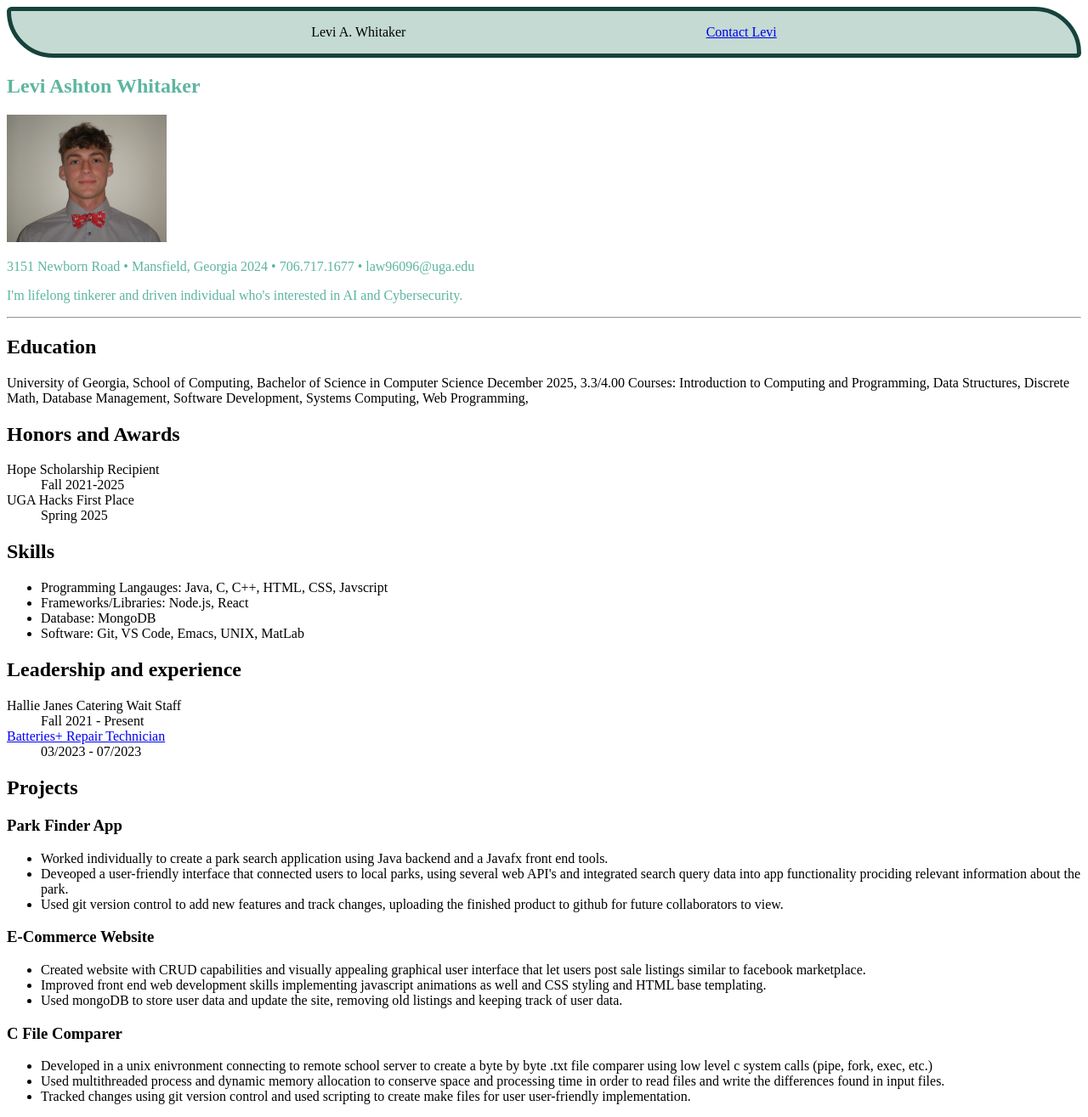
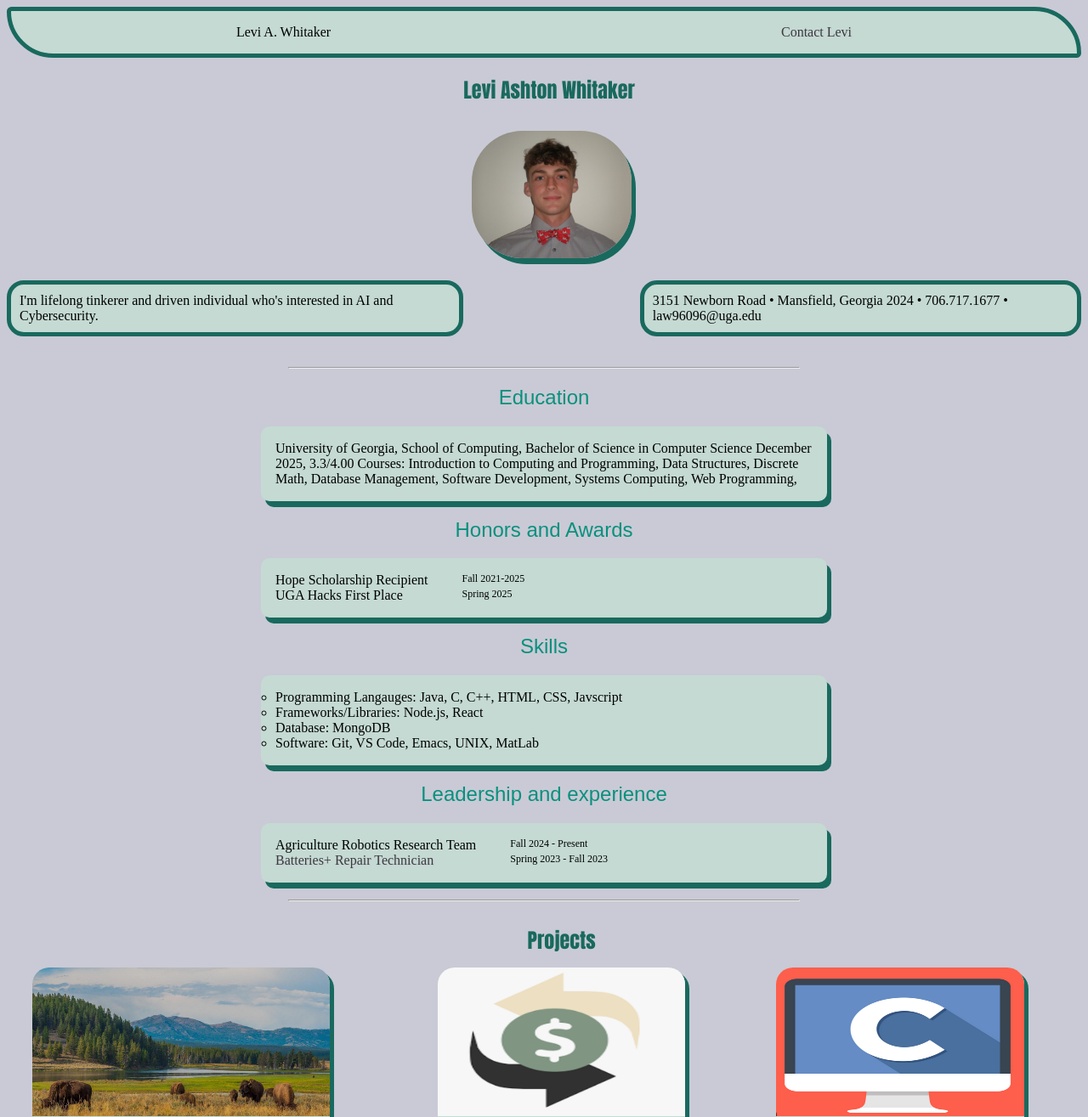
Before and after one commit to LeviWhitaker/Personal-cv, a plain HTML site: page index.html in a window 1280 px wide. Shown: the top 1315 px of the page at 85% size. Drawn offline with Linux system fonts and the light colour scheme; a web font is replaced by a local one.

Commit message:
Completed project.

```diff
--- a/css/styles.css
+++ b/css/styles.css
@@ -1,17 +1,23 @@
 body {
     margin: none;
+    background-color: #c9cad5;
 }
 
 nav  {
     background-color: #C4DAD2;
     display: flex;
     flex-direction: row;
-    justify-content: space-evenly;
-    border: 5px solid #16423C;
+    justify-content: space-around;
+    border: 5px solid #19695e;;
     border-radius: 10px 100px;
 }
 
+nav:hover {
+    border: 5px solid #55b1e6;
+}
+
 footer {
+    margin-top: 10px;;
     border: 5px solid #16423C;
     background-color: #C4DAD2;
     border-radius: 100px 10px;
@@ -20,7 +26,168 @@ footer {
 }
 
 .splash {
+    display: grid;
+    grid-template-columns: 42.5% auto auto;
+    grid-template-rows: auto auto auto;
+}
 
-    color: #5db59f;
+.anton-regular {
+    font-family: "Anton", sans-serif;
+    font-weight: 400;
+
+    font-style: normal;
+    grid-column: 2;
+    color:#19695e;
+  }
+
+.anton-regular:hover {
+    color: #55b1e6;
+    font-size: 30px;
+    text-transform:uppercase;
+}
+.new-amsterdam {
+    font-family: "New Amsterdam", sans-serif;
+    font-weight: 400;
+    font-style: normal;
+    color:#08907e;
+}
+
+h2.new-amsterdam  {
+    text-align: center;
+}
+
+.new-amsterdam:hover {
+    color: #55b1e6;
+}
+
+.headshot {
+    grid-row: 2;
+    grid-column: 2;
+    border-radius: 60px;
+    margin: 10px;
+    box-shadow: 5px 7px #19695e;
+}
+
+.headshot:hover {
+    box-shadow: 5px 7px #55b1e6;
+}
+
+.tagline {
+    padding: 10px;
+    border-radius: 20px;
+    border: 5px solid #19695e;
+    grid-row: 3;
+    grid-column: 1;
+    background-color: #C4DAD2;
+ }
+
+.address {
+    padding: 10px;
+    border-radius: 20px;
+    border: 5px solid #19695e;
+    grid-row: 3;
+    grid-column: 3;
+    background-color: #C4DAD2;
+}
+
+.address:hover {
+    border-color: #55b1e6;
+}
+.tagline:hover {
+    border-color: #55b1e6;
+}
+
+hr {
+    margin-top: 20px;
+    width: 600px;
+    color: #19695e;
+}
+
+.bubble {
+    margin:auto;
+    border-radius: 10px;
+    padding:17px;
+    background-color: #C4DAD2;
+    box-shadow: 5px 7px #19695e;
+    width: 50%;
 
 }
+
+.bubble:hover {
+    box-shadow: 5px 7px #55b1e6;
+}
+
+.u_lists {
+    list-style: circle;
+}
+
+dl {
+    display: grid;
+    grid-template-columns: max-content 1fr;
+}
+
+a {
+    text-decoration: none;
+
+    text-shadow: 1px 1px #c9cad5;
+    color:rgba(0, 0, 0, 0.717);
+
+}
+
+a:hover {
+    text-shadow: -10px 5px rgb(255, 255, 255);
+    font-size: 12px;
+}
+
+
+.three-col {
+    display: grid;
+    grid-template-columns: 1.2fr 1fr 1fr;
+    grid-template-rows: 10% 1fr 15%;
+    gap: 10px;
+}
+
+.card {
+    grid-row: 2;
+    margin-left: 30px;;
+    background-color: #C4DAD2;
+    border-radius: 20px;
+    box-shadow: 5px 5px #19695e;
+    box-shadow: 0cm;
+    width: 75%;
+    border-bottom-left-radius: 0%;
+    border-bottom-right-radius: 0%;
+    outline: 2px #16423C;
+
+}
+
+.card > img {
+    border-radius: 20px;
+    border-bottom-left-radius: 0px;
+    border-bottom-right-radius: 0px;
+    width:100%;
+    height: 175px;
+}
+
+.one-col {
+    display: grid;
+    grid-template-columns: 1fr 1fr 1fr;
+    grid-template-rows: 1fr 2fr 2fr 1fr;
+    gap: 10px;
+}
+
+.one-col label {
+    grid-column: 1;
+}
+
+textarea {
+    background-color: aliceblue;
+    border-radius: 10%;
+    outline: 3px solid #629ae8;
+}
+
+input {
+    background-color: aliceblue;
+    border-radius: 10%;
+    outline: 3px solid #629ae8;
+}
--- a/index.html
+++ b/index.html
@@ -6,34 +6,42 @@
     <title>Levi Whitaker</title>
     <link rel="stylesheet"  href="https://cdnjs.cloudflare.com/ajax/libs/font-awesome/6.0.0-beta3/css/all.min.css">
     <link rel="stylesheet" href = "css/styles.css">
+    <link rel="preconnect" href="https://fonts.googleapis.com">
+    <link rel="preconnect" href="https://fonts.gstatic.com" crossorigin>
+    <link href="https://fonts.googleapis.com/css2?family=New+Amsterdam&display=swap" rel="stylesheet">
+    <link rel="preconnect" href="https://fonts.googleapis.com">
+    <link rel="preconnect" href="https://fonts.gstatic.com" crossorigin>
+    <link href="https://fonts.googleapis.com/css2?family=Anton&display=swap" rel="stylesheet">
+
 </head>
 <body>
+
     <nav>
         <p>Levi A. Whitaker</p>
         <p><a href ="contact.html">Contact Levi</a></p>
     </nav>
     <section class = "splash">
-        <h1>Levi Ashton Whitaker</h1>
-        <img src="images/Head_shot.jpg" alt="Levi's Headshot" height="150">
-        <p> 3151 Newborn Road &bull; Mansfield, Georgia 2024 &bull; 706.717.1677 &bull; law96096@uga.edu</p>
-        <p> I'm lifelong tinkerer and driven individual who's interested in AI and Cybersecurity.</p>
+        <h1 class ="anton-regular">Levi Ashton Whitaker</h1>
+        <img src="images/Head_shot.jpg" alt="Levi's Headshot" height="150" class = "headshot">
+        <p class = "address"> 3151 Newborn Road &bull; Mansfield, Georgia 2024 &bull; 706.717.1677 &bull; law96096@uga.edu</p>
+        <p class = "tagline"> I'm lifelong tinkerer and driven individual who's interested in AI and Cybersecurity.</p>
     </section>
     <hr>
     <section>
-        <h2>Education</h2>
-        <p>University of Georgia, School of Computing, Bachelor of Science in Computer Science December 2025, 3.3/4.00 Courses: Introduction to Computing and Programming, Data Structures, Discrete Math,
+        <h2 class="new-amsterdam">Education</h2>
+        <p class = "bubble">University of Georgia, School of Computing, Bachelor of Science in Computer Science December 2025, 3.3/4.00 Courses: Introduction to Computing and Programming, Data Structures, Discrete Math,
             Database Management, Software Development, Systems Computing, Web Programming, </p>
      </section>
      <section>
-        <h2>Honors and Awards</h2>
-        <dl>
-            <dt>Hope Scholarship Recipient</dt><dd>Fall 2021-2025</dd>
-            <dt>UGA Hacks First Place</dt><dd>Spring 2025</dd>
+        <h2 class="new-amsterdam">Honors and Awards</h2>
+        <dl class = "bubble">
+            <dt>Hope Scholarship Recipient</dt><dd style = "font-size: 12px;">Fall 2021-2025</dd>
+            <dt>UGA Hacks First Place</dt><dd style = "font-size: 12px;">Spring 2025</dd>
         </dl>
     </section>
     <section>
-        <h2>Skills</h2>
-        <ul>
+        <h2 class="new-amsterdam">Skills</h2>
+        <ul class = "bubble" style="list-style-type: circle;">
             <li>Programming Langauges: Java, C, C++, HTML, CSS, Javscript </li>
             <li>Frameworks/Libraries: Node.js, React</li>
             <li>Database: MongoDB </li>
@@ -41,18 +49,22 @@
         </ul>
     </section>
     <section>
-        <h2>Leadership and experience</h2>
-        <dl>
-            <dt>Hallie Janes Catering Wait Staff</dt>
-            <dd> Fall 2021 - Present</dd>
+        <h2 class="new-amsterdam">Leadership and experience</h2>
+        <dl class = "bubble">
+            <dt>Agriculture Robotics Research Team</dt>
+            <dd style = "font-size: 12px;"> Fall 2024 - Present</dd>
             <dt> <a href = "https://batteriesplus.com"> Batteries+ Repair Technician</a></dt>
-            <dd>03/2023 - 07/2023</dd>
+            <dd style = "font-size: 12px;">Spring 2023 - Fall 2023</dd>
         </dl>
     </section>
+    <hr>
     <section>
-        <h2> Projects</h2>
+        <div class = "three-col">
+            <h2 class="anton-regular" style = "margin-left: 35%;" > Projects </h2>
+            <div class = "card">
+                <img src="images/parks.png" alt = "Park Picture">
                 <h3>Park Finder App</h3>
-        <ul>
+                <ul style="list-style-type: circle;">
                     <li>
                         Worked individually to create a park search application using Java
                         backend and a Javafx front end tools.
@@ -66,8 +78,11 @@
                         to github for future collaborators to view.
                     </li>
                 </ul>
+            </div>
+            <div class = "card">
+                <img src ="images/ecommerce.png" alt = "Ecommerce Picture">
                 <h3>E-Commerce Website</h3>
-        <ul>
+                <ul style="list-style-type: circle;">
                     <li> Created website with CRUD capabilities and visually appealing graphical user interface that
                         let users post sale listings similar to facebook marketplace.
                     </li>
@@ -79,8 +94,11 @@
                         Used mongoDB to store user data and update the site, removing old listings and keeping track of user data.
                     </li>
                 </ul>
+            </div>
+            <div class = "card">
+                <img src = "images/comparer.png" alt = "C Picture">
                 <h3> C File Comparer</h3>
-        <ul>
+                    <ul style="list-style-type: circle;">
                         <li> Developed in a unix enivronment connecting to remote school server to create a byte by byte
                             .txt file comparer using low level c system calls (pipe, fork, exec, etc.)
                         </li>
@@ -93,6 +111,8 @@
                             implementation.
                         </li>
                     </ul>
+                </div>
+        </div>
     </section>
     <footer>
         &copy;<a href="contact.html">Levi A. Whitaker</a> &nbsp; &bull;  &nbsp;
```
Also changed, not shown: contact.html (+15 -11 lines), images/comparer.png (added), images/ecommerce.png (added), images/parks.png (added). Lines whose indentation alone changed are shown as unchanged.
